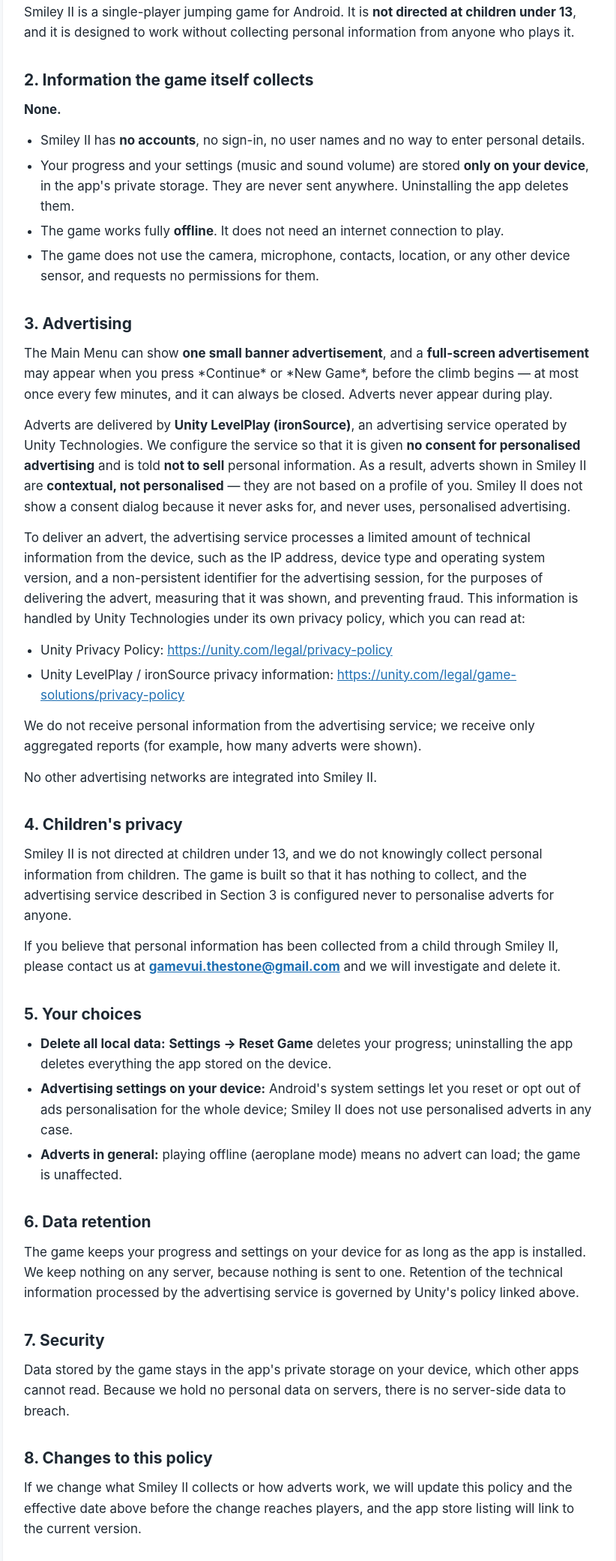
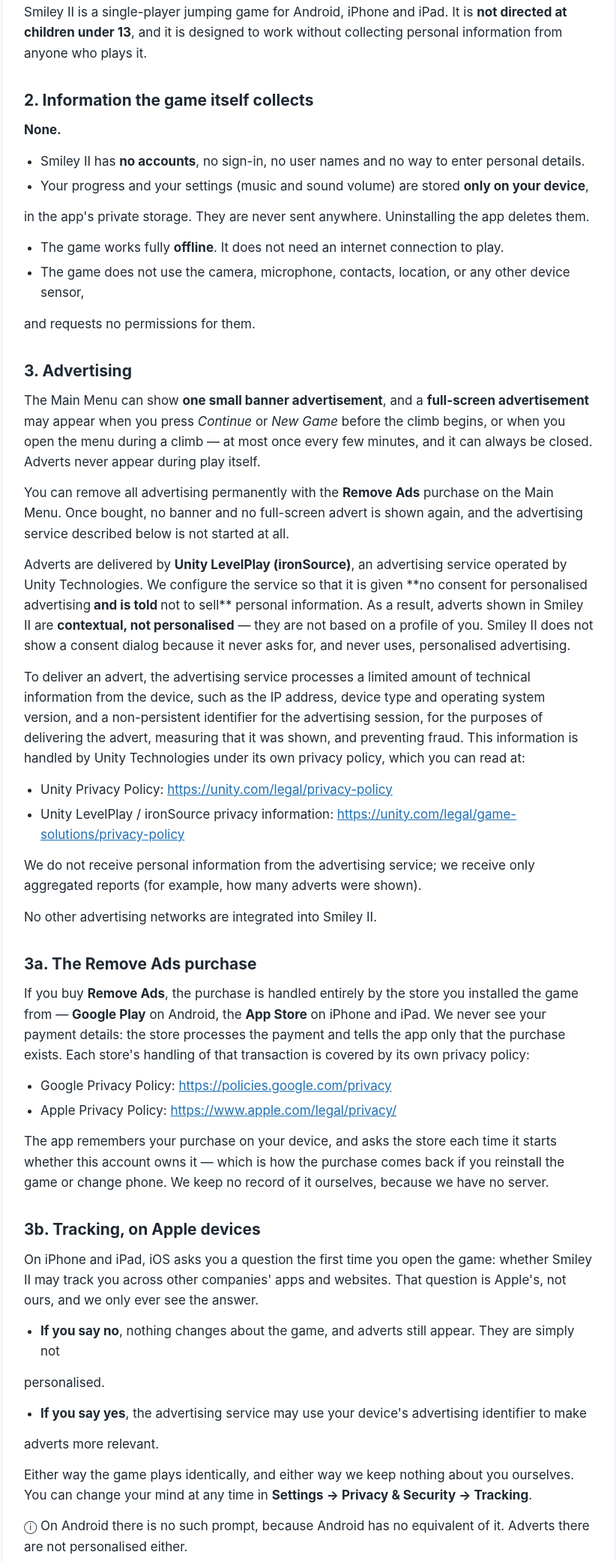
Before and after one commit to munngocthach-alt/smiley-privacy, a plain HTML site: page privacy-policy.html in a window 1280 px wide. Shown: the part 303-2385 px from the top of the page at 75% size, without its empty margins (228-1050 px from the left). Drawn offline with Linux system fonts and the light colour scheme.

Commit message:
Add files via upload

```diff
--- a/privacy-policy.html
+++ b/privacy-policy.html
@@ -17,30 +17,61 @@
   code { background: #f0f4f8; padding: 1px 5px; border-radius: 4px; font-size: 15px; }
   a { color: #1f6fb2; word-break: break-word; }
   @media (max-width: 480px) { main { padding: 22px 16px; } h1 { font-size: 26px; } }
+  @media (prefers-color-scheme: dark) {
+    body { background: #12161b; color: #e3e8ee; }
+    main { background: #1b2128; box-shadow: none; }
+    blockquote { background: #222a33; border-left-color: #4a7fa8; }
+    code { background: #222a33; }
+    hr { border-top-color: #2b333d; }
+    a { color: #6fb3e8; }
+  }
 </style>
 </head>
 <body>
 <main>
 <h1>Privacy Policy — Smiley II</h1>
-<p><strong>Effective date:</strong> [DATE YOU PUBLISH THIS]<br><strong>Developer:</strong> thestone ("we", "us")<br><strong>Contact:</strong> <a href="mailto:gamevui.thestone@gmail.com">gamevui.thestone@gmail.com</a></p>
+<p><strong>Effective date:</strong> 7 October 2026<br><strong>Developer:</strong> thestone ("we", "us")<br><strong>Contact:</strong> <a href="mailto:gamevui.thestone@gmail.com">gamevui.thestone@gmail.com</a></p>
 <hr>
 <h2>1. What Smiley II is</h2>
-<p>Smiley II is a single-player jumping game for Android. It is <strong>not directed at children under 13</strong>, and it is designed to work without collecting personal information from anyone who plays it.</p>
+<p>Smiley II is a single-player jumping game for Android, iPhone and iPad. It is <strong>not directed at children under 13</strong>, and it is designed to work without collecting personal information from anyone who plays it.</p>
 <h2>2. Information the game itself collects</h2>
 <p><strong>None.</strong></p>
-<ul><li>Smiley II has <strong>no accounts</strong>, no sign-in, no user names and no way to enter personal details.</li><li>Your progress and your settings (music and sound volume) are stored <strong>only on your device</strong>, in the app's private storage. They are never sent anywhere. Uninstalling the app deletes them.</li><li>The game works fully <strong>offline</strong>. It does not need an internet connection to play.</li><li>The game does not use the camera, microphone, contacts, location, or any other device sensor, and requests no permissions for them.</li></ul>
+<ul><li>Smiley II has <strong>no accounts</strong>, no sign-in, no user names and no way to enter personal details.</li><li>Your progress and your settings (music and sound volume) are stored <strong>only on your device</strong>,</li></ul>
+<p>in the app's private storage. They are never sent anywhere. Uninstalling the app deletes them.</p>
+<ul><li>The game works fully <strong>offline</strong>. It does not need an internet connection to play.</li><li>The game does not use the camera, microphone, contacts, location, or any other device sensor,</li></ul>
+<p>and requests no permissions for them.</p>
 <h2>3. Advertising</h2>
-<p>The Main Menu can show <strong>one small banner advertisement</strong>, and a <strong>full-screen advertisement</strong> may appear when you press *Continue* or *New Game*, before the climb begins — at most once every few minutes, and it can always be closed. Adverts never appear during play.</p>
-<p>Adverts are delivered by <strong>Unity LevelPlay (ironSource)</strong>, an advertising service operated by Unity Technologies. We configure the service so that it is given <strong>no consent for personalised advertising</strong> and is told <strong>not to sell</strong> personal information. As a result, adverts shown in Smiley II are <strong>contextual, not personalised</strong> — they are not based on a profile of you. Smiley II does not show a consent dialog because it never asks for, and never uses, personalised advertising.</p>
+<p>The Main Menu can show <strong>one small banner advertisement</strong>, and a <strong>full-screen advertisement</strong> may appear when you press <em>Continue</em> or <em>New Game</em> before the climb begins, or when you open the menu during a climb — at most once every few minutes, and it can always be closed. Adverts never appear during play itself.</p>
+<p>You can remove all advertising permanently with the <strong>Remove Ads</strong> purchase on the Main Menu. Once bought, no banner and no full-screen advert is shown again, and the advertising service described below is not started at all.</p>
+<p>Adverts are delivered by <strong>Unity LevelPlay (ironSource)</strong>, an advertising service operated by Unity Technologies. We configure the service so that it is given **no consent for personalised advertising<strong> and is told </strong>not to sell** personal information. As a result, adverts shown in Smiley II are <strong>contextual, not personalised</strong> — they are not based on a profile of you. Smiley II does not show a consent dialog because it never asks for, and never uses, personalised advertising.</p>
 <p>To deliver an advert, the advertising service processes a limited amount of technical information from the device, such as the IP address, device type and operating system version, and a non-persistent identifier for the advertising session, for the purposes of delivering the advert, measuring that it was shown, and preventing fraud. This information is handled by Unity Technologies under its own privacy policy, which you can read at:</p>
 <ul><li>Unity Privacy Policy: <a href="https://unity.com/legal/privacy-policy">https://unity.com/legal/privacy-policy</a></li><li>Unity LevelPlay / ironSource privacy information: <a href="https://unity.com/legal/game-solutions/privacy-policy">https://unity.com/legal/game-solutions/privacy-policy</a></li></ul>
 <p>We do not receive personal information from the advertising service; we receive only aggregated reports (for example, how many adverts were shown).</p>
 <p>No other advertising networks are integrated into Smiley II.</p>
+<h2>3a. The Remove Ads purchase</h2>
+<p>If you buy <strong>Remove Ads</strong>, the purchase is handled entirely by the store you installed the game from — <strong>Google Play</strong> on Android, the <strong>App Store</strong> on iPhone and iPad. We never see your payment details: the store processes the payment and tells the app only that the purchase exists. Each store's handling of that transaction is covered by its own privacy policy:</p>
+<ul><li>Google Privacy Policy: <a href="https://policies.google.com/privacy">https://policies.google.com/privacy</a></li><li>Apple Privacy Policy: <a href="https://www.apple.com/legal/privacy/">https://www.apple.com/legal/privacy/</a></li></ul>
+<p>The app remembers your purchase on your device, and asks the store each time it starts whether this account owns it — which is how the purchase comes back if you reinstall the game or change phone. We keep no record of it ourselves, because we have no server.</p>
+<h2>3b. Tracking, on Apple devices</h2>
+<p>On iPhone and iPad, iOS asks you a question the first time you open the game: whether Smiley II may track you across other companies' apps and websites. That question is Apple's, not ours, and we only ever see the answer.</p>
+<ul><li><strong>If you say no</strong>, nothing changes about the game, and adverts still appear. They are simply not</li></ul>
+<p>personalised.</p>
+<ul><li><strong>If you say yes</strong>, the advertising service may use your device's advertising identifier to make</li></ul>
+<p>adverts more relevant.</p>
+<p>Either way the game plays identically, and either way we keep nothing about you ourselves. You can change your mind at any time in <strong>Settings → Privacy &amp; Security → Tracking</strong>.</p>
+<p>ⓘ On Android there is no such prompt, because Android has no equivalent of it. Adverts there are not personalised either.</p>
 <h2>4. Children's privacy</h2>
 <p>Smiley II is not directed at children under 13, and we do not knowingly collect personal information from children. The game is built so that it has nothing to collect, and the advertising service described in Section 3 is configured never to personalise adverts for anyone.</p>
 <p>If you believe that personal information has been collected from a child through Smiley II, please contact us at <strong><a href="mailto:gamevui.thestone@gmail.com">gamevui.thestone@gmail.com</a></strong> and we will investigate and delete it.</p>
 <h2>5. Your choices</h2>
-<ul><li><strong>Delete all local data:</strong> <strong>Settings → Reset Game</strong> deletes your progress; uninstalling the app deletes everything the app stored on the device.</li><li><strong>Advertising settings on your device:</strong> Android's system settings let you reset or opt out of ads personalisation for the whole device; Smiley II does not use personalised adverts in any case.</li><li><strong>Adverts in general:</strong> playing offline (aeroplane mode) means no advert can load; the game is unaffected.</li></ul>
+<ul><li><strong>Delete all local data:</strong> <strong>Settings → Reset Game</strong> deletes your progress; uninstalling the app</li></ul>
+<p>deletes everything the app stored on the device.</p>
+<ul><li><strong>Advertising settings on your device:</strong> Android's system settings let you reset or opt out of</li></ul>
+<p>ads personalisation for the whole device; Smiley II does not use personalised adverts in any case.</p>
+<ul><li><strong>Adverts in general:</strong> playing offline (aeroplane mode) means no advert can load; the game is</li></ul>
+<p>unaffected.</p>
+<ul><li><strong>Remove all adverts:</strong> the <strong>Remove Ads</strong> purchase on the Main Menu, which also stops the</li></ul>
+<p>advertising service from starting.</p>
 <h2>6. Data retention</h2>
 <p>The game keeps your progress and settings on your device for as long as the app is installed. We keep nothing on any server, because nothing is sent to one. Retention of the technical information processed by the advertising service is governed by Unity's policy linked above.</p>
 <h2>7. Security</h2>
```
